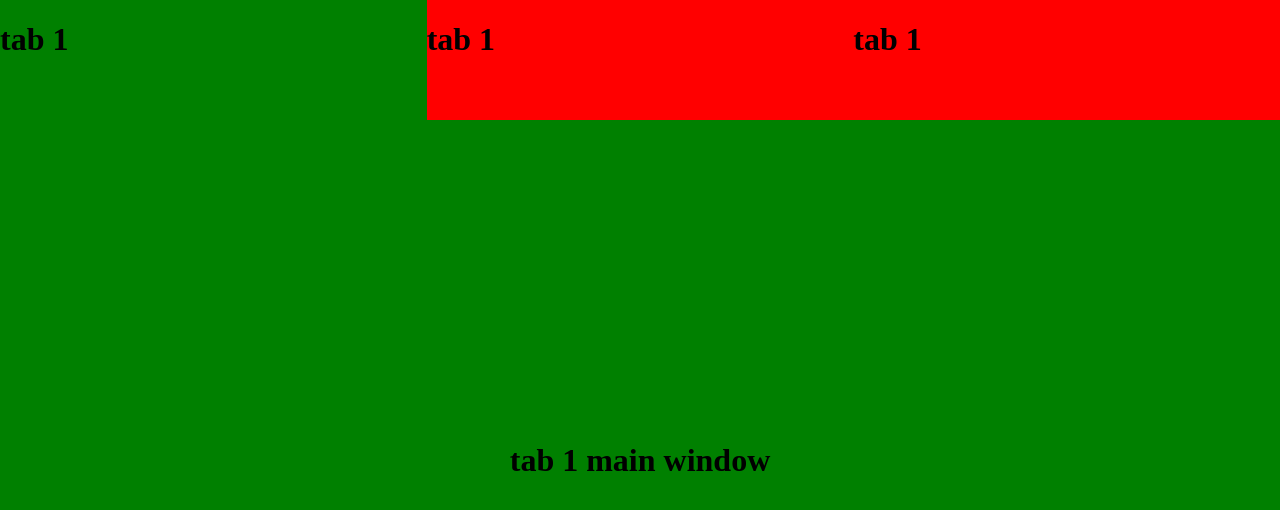
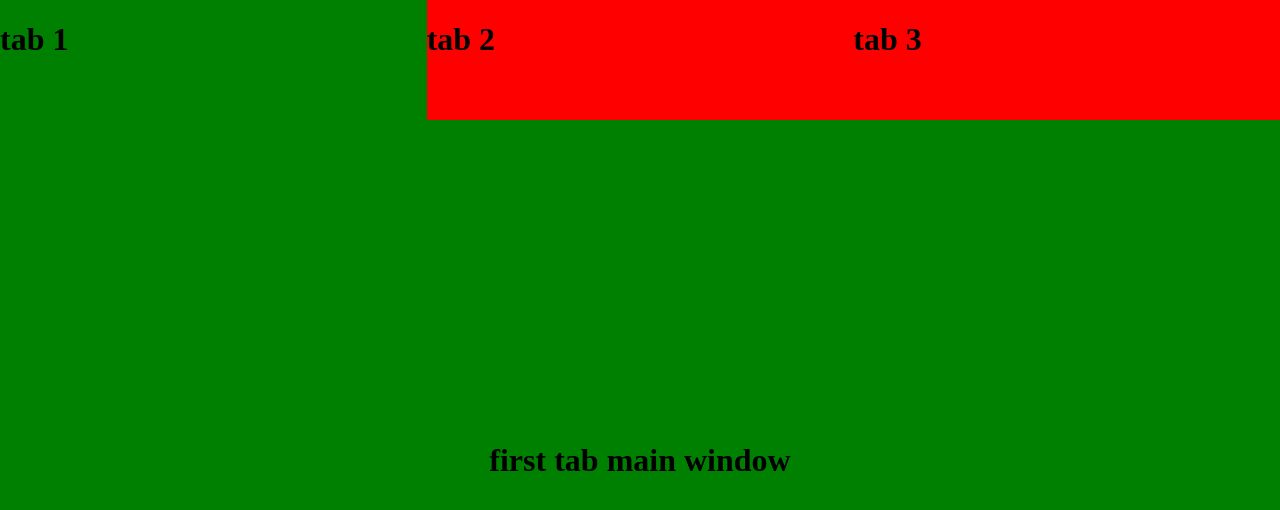
Before and after one commit to jmf5pu/portfolio, a React (Create React App) app: page / in a window 1280 px wide. Shown: the top 510 px of the page. Built offline with nearby package versions, Linux system fonts and the light colour scheme.

Commit message:
pull each MainWindow into components

```diff
--- /dev/null
+++ b/src/components/FirstTabMainWindow.tsx
@@ -0,0 +1,7 @@
+import styles from "./styles/FirstTabMainWindow.module.css";
+
+function FirstTabMainWindow() {
+  return <h1>first tab main window</h1>;
+}
+
+export default FirstTabMainWindow;
--- a/src/components/MainWindow.tsx
+++ b/src/components/MainWindow.tsx
@@ -1,26 +1,22 @@
+import React from "react";
 import styles from "./styles/MainWindow.module.css";
-
+import FirstTabMainWindow from "./FirstTabMainWindow";
+import SecondTabMainWindow from "./SecondTabMainWindow";
+import ThirdTabMainWindow from "./ThirdTabMainWindow";
 interface MainWindowProps {
   activeTab: number;
 }
 
 function MainWindow(props: MainWindowProps) {
-  if (props.activeTab === 1) {
+  const mainWindowComponents: { [key: number]: React.ReactNode } = {
+    1: <FirstTabMainWindow />,
+    2: <SecondTabMainWindow />,
+    3: <ThirdTabMainWindow />,
+  };
+  if ([1, 2, 3].includes(props.activeTab)) {
     return (
       <div className={styles.parentDiv}>
-        <h1>tab 1 main window</h1>
-      </div>
-    );
-  } else if (props.activeTab === 2) {
-    return (
-      <div className={styles.parentDiv}>
-        <h1>tab 2 main window</h1>
-      </div>
-    );
-  } else if (props.activeTab === 3) {
-    return (
-      <div className={styles.parentDiv}>
-        <h1>tab 3 main window</h1>
+        {mainWindowComponents[props.activeTab]}
       </div>
     );
   } else {
--- a/src/components/NavBarTab.tsx
+++ b/src/components/NavBarTab.tsx
@@ -16,7 +16,7 @@ function NavBarTab(props: NavBarTabProps) {
       }
       onClick={props.onClick}
     >
-      <h1>tab 1</h1>
+      <h1>tab {props.tabNum}</h1>
     </div>
   );
 }
--- /dev/null
+++ b/src/components/SecondTabMainWindow.tsx
@@ -0,0 +1,7 @@
+import styles from "./styles/SecondTabMainWindow.module.css";
+
+function SecondTabMainWindow() {
+  return <h1>second tab main window</h1>;
+}
+
+export default SecondTabMainWindow;
--- /dev/null
+++ b/src/components/ThirdTabMainWindow.tsx
@@ -0,0 +1,7 @@
+import styles from "./styles/ThirdTabMainWindow.module.css";
+
+function ThirdTabMainWindow() {
+  return <h1>Third tab main window</h1>;
+}
+
+export default ThirdTabMainWindow;
```
Also changed, not shown: src/components/styles/FirstTabMainWindow.module.css (added), src/components/styles/SecondTabMainWindow.module.css (added), src/components/styles/ThirdTabMainWindow.module.css (added).
